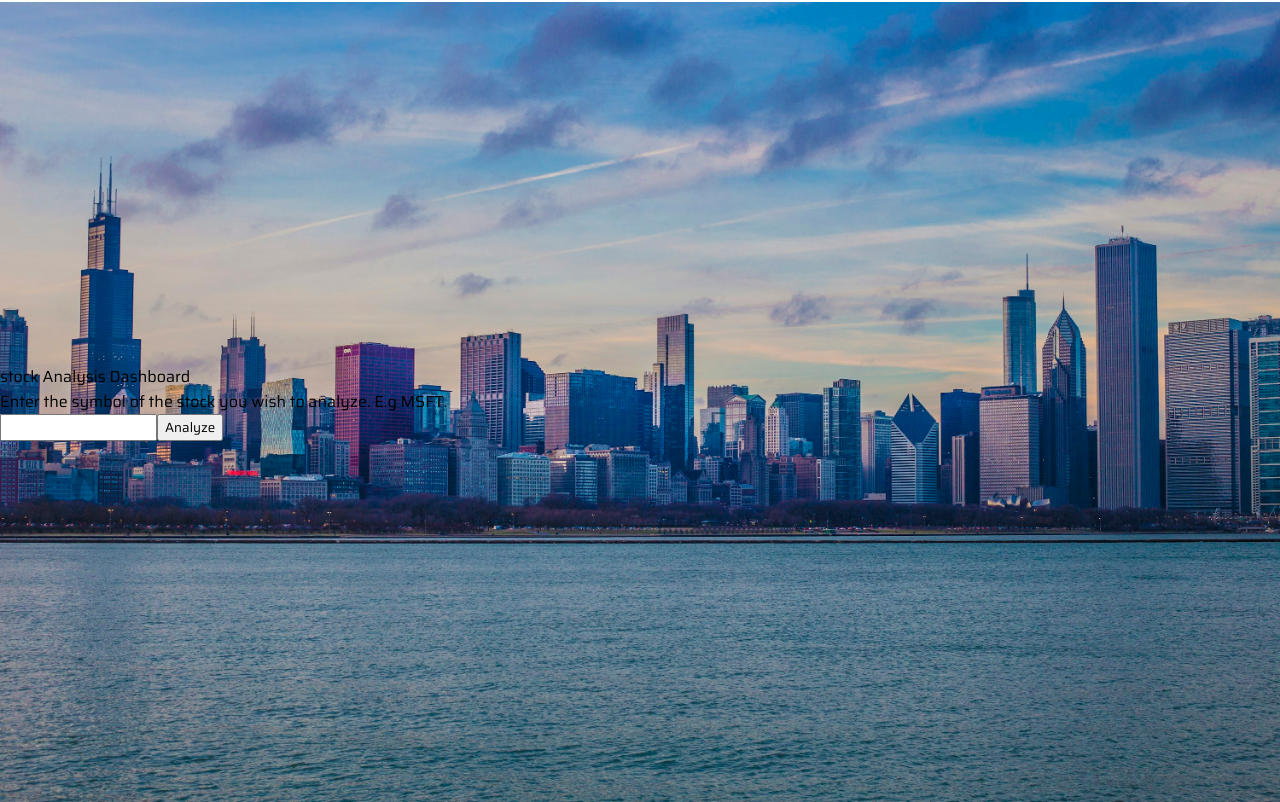
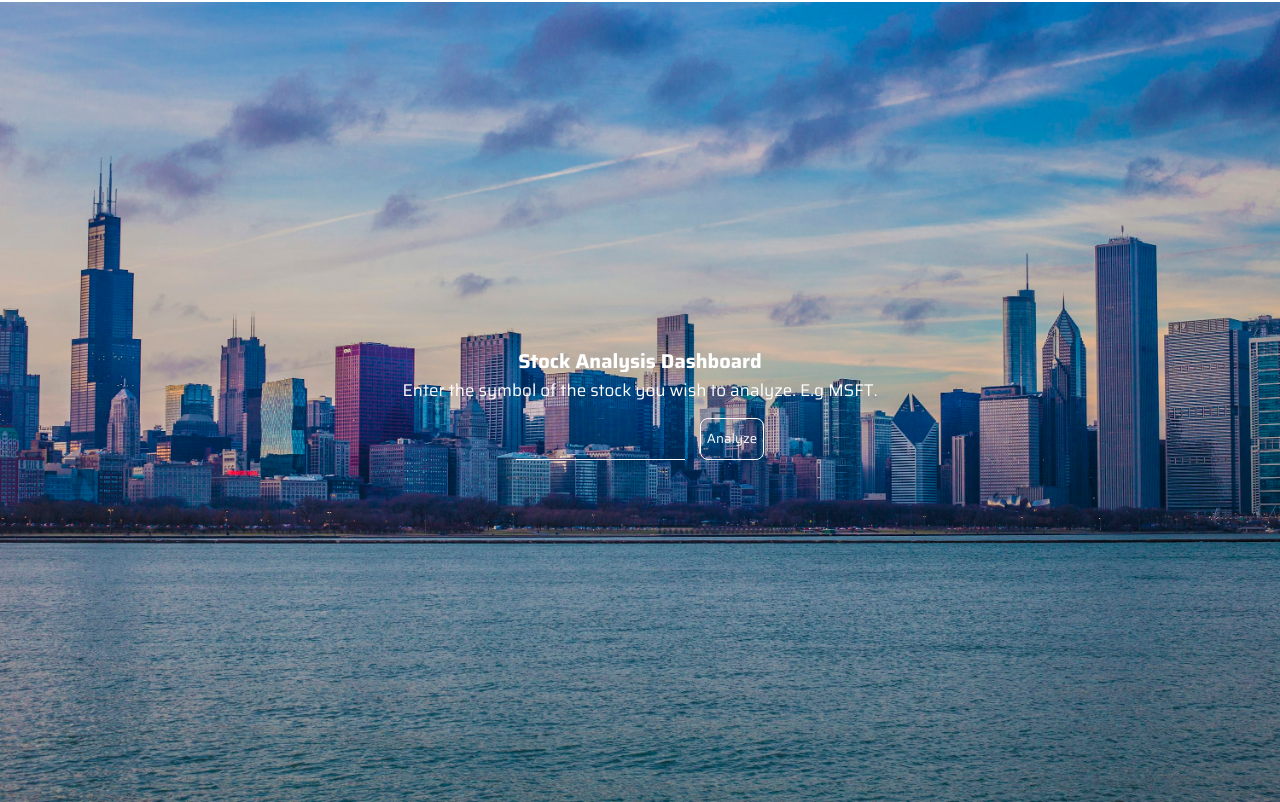
Before and after one commit to 09Godslove/mypages, a React (Vite) app in the folder personal-website/: page / in a window 1280 px wide. Shown: the part 2944-3746 px from the top of the page. Built offline with nearby package versions, Linux system fonts and the light colour scheme; no server answers.

Commit message:
Completed Stock Analysis Dashboard

```diff
--- a/personal-website/src/stockAnalysisDashboard/stockAnalysisDashboard.ts
+++ b/personal-website/src/stockAnalysisDashboard/stockAnalysisDashboard.ts
@@ -2,7 +2,7 @@ import styled from 'styled-components'
 
 export async function analyzeStock(stockToAnalyze: string){
     if (stockToAnalyze.length == 0){
-        alert('Kingdly imput stock ticker to analyze')
+        alert('Kindly input stock ticker to analyze')
         return
     }
     const url = 'http://127.0.0.1:5000/analyze-stock/' + stockToAnalyze
@@ -31,10 +31,60 @@ export const VerticalAlignContent = styled.div`
 export const DashboardGridContainer = styled.div`
     width: 80%;
     margin: 0 auto;
-    border: 2px solid red
 `
 export const DashboardGridContent = styled.div`
     background-color: white;
     border-radius: 5px;
     padding: 15px;
 `
+export const MarginSpace = styled.div`
+    margin-bottom: 15px
+`
+export const DashboardTitle = styled.div`
+    color: white;
+    font-size: 20px;
+    text-align: center;
+    font-weight: Bolder
+`
+export const DashboardSubTitle = styled.div`
+    color: white;
+    font-size: 17px;
+    text-align: center
+`
+export const LoadingOvalContainer = styled.div`
+    width: fit-content;
+    margin: 0 Auto
+`
+export const BackButton = styled.div`
+    margin-left: 10px;
+    width: fit-content;
+    color: white;
+    font-size: 17px;
+    &:hover {
+        cursor: pointer;
+        font-weight: bold
+    }
+`
+export const InputContainer = styled.div`
+    width: fit-content;
+    margin: 0 Auto;
+    display: flex
+`
+export const AnalyzeInput = styled.input`
+    padding: 10px;
+    color: white;
+    background: none;
+    border: none;
+    border-bottom: white solid 1px
+`
+export const AnalyzeButton = styled.button`
+    margin-left: 15px;
+    background: none;
+    border: 1px solid white;
+    border-radius: 8px;
+    color: white;
+    &:hover {
+        cursor: pointer;
+        background: white;
+    }
+`
--- a/personal-website/src/stockAnalysisDashboard/stockAnalysisDashboard.tsx
+++ b/personal-website/src/stockAnalysisDashboard/stockAnalysisDashboard.tsx
@@ -1,5 +1,5 @@
 import { useState } from 'react'
-import { analyzeStock, VerticalAlignContainer, VerticalAlignContent, DashboardGridContainer} from "./stockAnalysisDashboard"
+import { analyzeStock, VerticalAlignContainer, VerticalAlignContent, DashboardGridContainer, DashboardTitle, DashboardSubTitle, MarginSpace, BackButton, LoadingOvalContainer, InputContainer, AnalyzeInput, AnalyzeButton} from "./stockAnalysisDashboard"
 import { Oval } from 'react-loader-spinner'
 import './stockAnalysisDashboard.css'
 import DashboardGrid from './dashboardGrid'
@@ -33,7 +33,14 @@ function StockAnalysisDashboard() {
       <VerticalAlignContainer>
         <VerticalAlignContent>
           <DashboardGridContainer>
-            <div onClick={() => goBack()}>Back</div>
+            <DashboardTitle>
+              {finalData.basicinfo.longName}
+            </DashboardTitle>
+            <DashboardSubTitle>
+              {finalData.basicinfo.sector}
+            </DashboardSubTitle>
+            <MarginSpace></MarginSpace>
+            <BackButton onClick={() => goBack()}>Back to search</BackButton>
             <div>
               <DashboardGrid stockData={finalData}>
 
@@ -49,29 +56,32 @@ function StockAnalysisDashboard() {
     <VerticalAlignContainer>
       <VerticalAlignContent>
         <div>
-            <div id="stock-analysis-dashboard-title">stock Analysis Dashboard</div>
+            <DashboardTitle id="stock-analysis-dashboard-title">Stock Analysis Dashboard</DashboardTitle>
             {isLoading ? (
-              <div>
+              <LoadingOvalContainer>
+                <MarginSpace></MarginSpace>
                 <Oval
                   height={80}
                   width={80}
-                color="#4fa94d"
+                  color="white"
                   visible={true}
                   ariaLabel="oval-loading"
-                secondaryColor="#4fa94d"
+                  secondaryColor="white"
                   strokeWidth={2}
                   strokeWidthSecondary={2}
                 />
-              </div>
+              </LoadingOvalContainer>
             ) : (
               <div>
-                 <div id="stock-analysis-dashboard-title">Enter the symbol of the stock you wish to analyze. E.g MSFT.</div>
-
-                <input
+                <DashboardSubTitle id="stock-analysis-dashboard-title">Enter the symbol of the stock you wish to analyze. E.g MSFT.</DashboardSubTitle>
+                <MarginSpace></MarginSpace>
+                <InputContainer>
+                  <AnalyzeInput
                     value={stockSymbol}
                     onChange={e => setStockSymbol(e.target.value)}
-                ></input>
-                <button className="stock-analysis-btn" onClick={() => runStockAnalysis()}>Analyze</button>
+                  ></AnalyzeInput>
+                  <AnalyzeButton className="stock-analysis-btn" onClick={() => runStockAnalysis()}>Analyze</AnalyzeButton>
+                </InputContainer>
               </div>
             )}
 
```
Also changed, not shown: personal-website/src/stockAnalysisDashboard/dashboardGrid.tsx (+1 -1 lines). Lines whose indentation alone changed are shown as unchanged.
